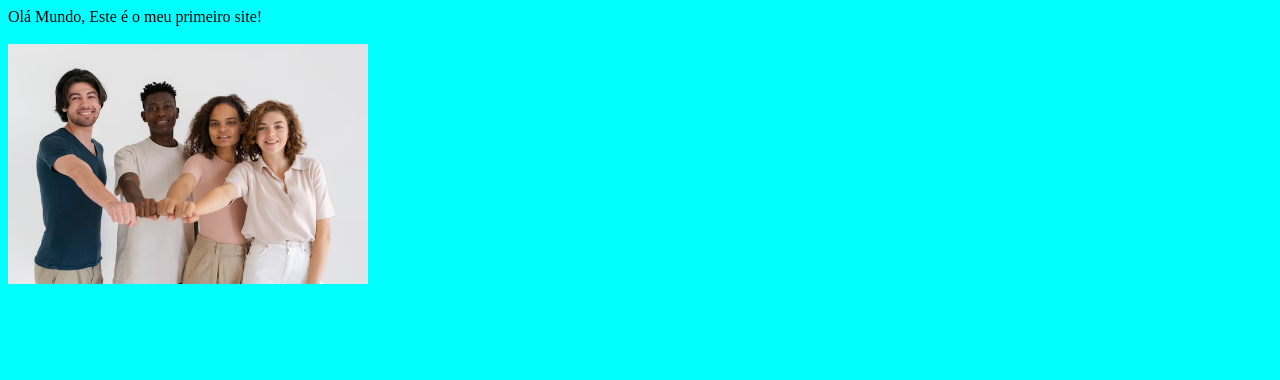
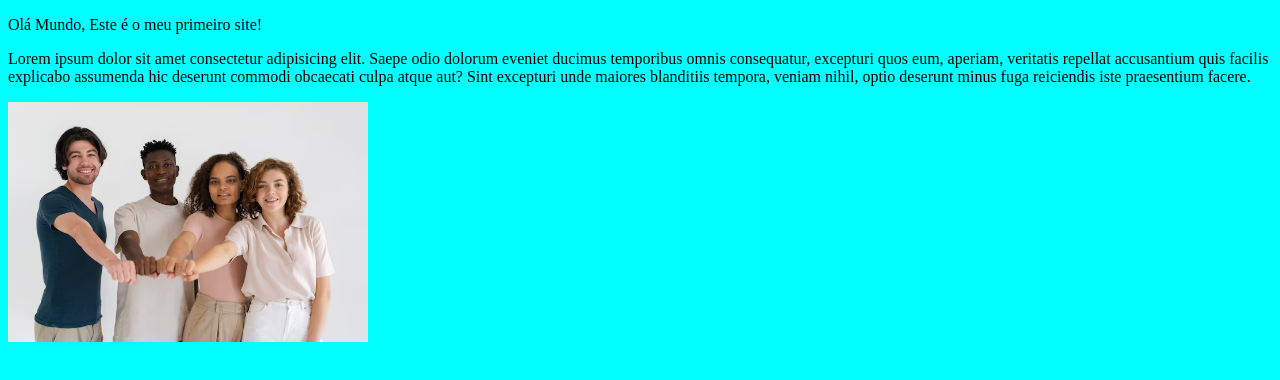
Before and after one commit to Pedro-Machado10/ProjetoWeb1, a plain HTML site: page index.html in a window 1280 px wide. Drawn offline with Linux system fonts and the light colour scheme.

Commit message:
UPDATE index.html

```diff
--- a/index.html
+++ b/index.html
@@ -7,8 +7,9 @@
     <link rel="stylesheet" href="style.css">
 </head>
 <body>
-    Olá Mundo, Este é o meu primeiro site!
-    <br> <br>
+    <p>Olá Mundo, Este é o meu primeiro site! </p>
+
+   <p>Lorem ipsum dolor sit amet consectetur adipisicing elit. Saepe odio dolorum eveniet ducimus temporibus omnis consequatur, excepturi quos eum, aperiam, veritatis repellat accusantium quis facilis explicabo assumenda hic deserunt commodi obcaecati culpa atque aut? Sint excepturi unde maiores blanditiis tempora, veniam nihil, optio deserunt minus fuga reiciendis iste praesentium facere.</p>
     <img src="pessoas.jpg" alt="" width="360px">
 </body>
 </html>
```
